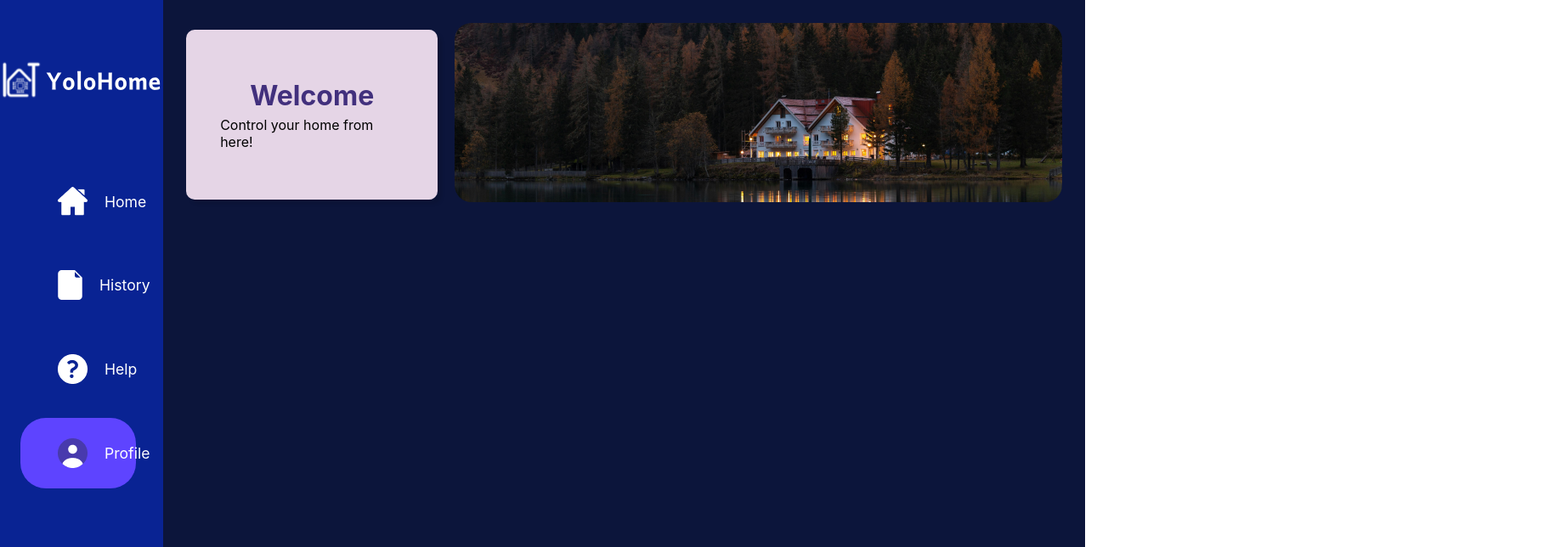
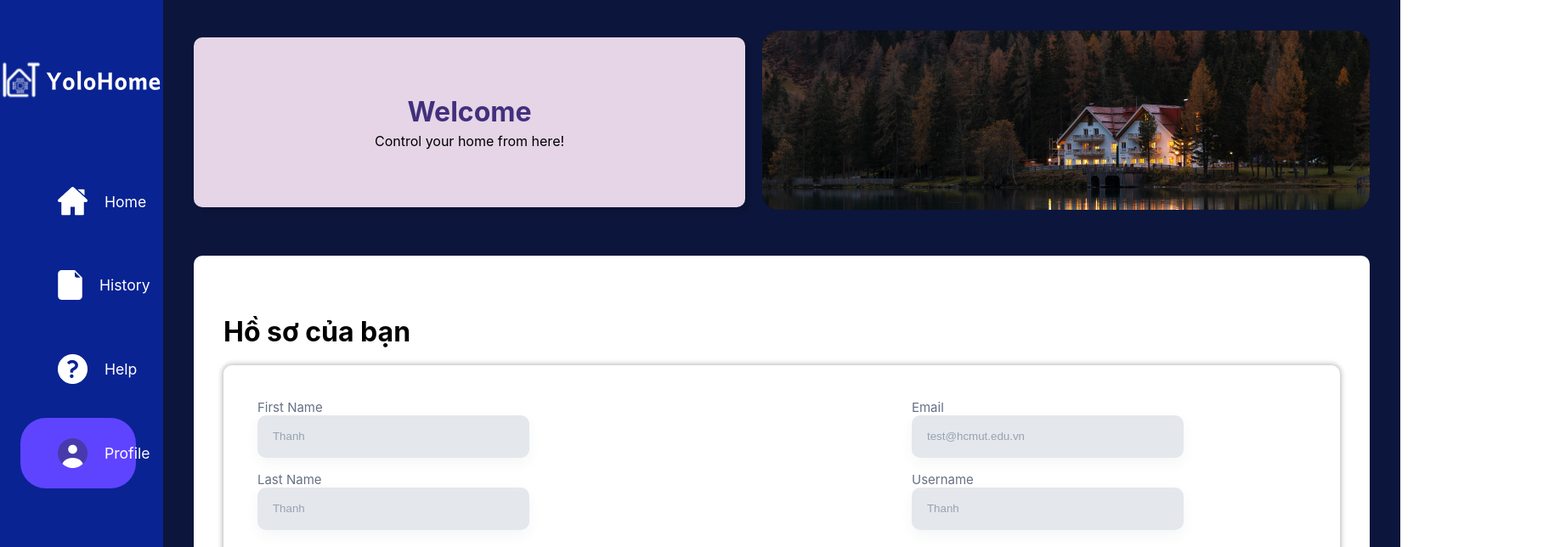
Before and after one commit to ShunPeng1/Multi-Disciplinary-Project, a React (Create React App) app in the folder WebApplication/yolohome-client/: page /profile in a window 1280 px wide. Shown: the top 644 px of the page at 85% size, 1843 px wide, since content can reach past the window. Built offline with nearby package versions, Linux system fonts and the light colour scheme.

Commit message:
feat: Profile Page
feat: Profile Page

```diff
--- a/WebApplication/yolohome-client/src/pages/Profile/Profile.css
+++ b/WebApplication/yolohome-client/src/pages/Profile/Profile.css
@@ -1,14 +1,75 @@
+.profile {
+  display: flex;
+  flex-direction: column;
+  height: 100vh; /* Ensure the profile component covers the entire viewport height */
+  background-color: #0C153B;
+  width: 182vh;
+}
+
 .profile .contentSection2 {
     flex-grow: 1;
     width: 100%;
+    /* padding: 2.5% 2.5% 0 2.5%; */
     padding: 2.5% 2.5% 0 2.5%;
     background-color: #0C153B;
 }
 
-.profile {
+.profile .contentSection {
+  flex-grow: 1;
+  width: 100%;
+  height: 60%;
+  /* padding: 2.5% 2.5% 0 2.5%; */
+  padding: 5% 2.5% 0 2.5%;
+  background-color: #fff;
+  border-radius: 10px;
+}
+
+
+/* Profile.css */
+.profile .profilee {
   display: flex;
-  width: 106%;
-  min-height: 100vh;
-  max-height: 100%;
   flex-direction: column;
+  margin-top: 20px;
+  padding: 40px; /* Increase padding to make the box bigger */
+  border-radius: 10px;
+  color: rgba(102,112,133,1);
+  font-size: 15px;
+  box-shadow: 0 -4px 4px 0px rgba(0, 0, 0, 0.1),
+            4px 0 4px 0 rgba(0, 0, 0, 0.1),
+            0 4px 4px 0 rgba(0, 0, 0, 0.1),
+            -4px 0 4px 0 rgba(0, 0, 0, 0.1);
 }
+
+
+.profile .specialWelcomee {
+  color: #000;
+  font-size: 2em;
+  font-weight: bold;
+  margin-bottom: 5px;
+}
+
+.profile .info {
+  display: flex;
+  justify-content: space-between;
+}
+/* Profile.css */
+.profile .accountProp {
+  display: flex;
+}
+
+.profile .accountProp .column {
+  flex: 1;
+  margin-right: 450px; /* Add spacing between columns */
+}
+
+.profile .disableInput:disabled {
+  width: 25vw;
+  height: 50px;
+  border-radius: 10px;
+  border: none;
+  background: #E4E7EC;
+  box-shadow: 0px 6px 15px 0px rgba(64, 79, 104, 0.05);
+  padding: 16px 18px;
+  color: #98A2B3;
+  margin-bottom: 16px;
+}
--- a/WebApplication/yolohome-client/src/pages/Profile/index.jsx
+++ b/WebApplication/yolohome-client/src/pages/Profile/index.jsx
@@ -3,17 +3,62 @@ import "./Profile.css";
 import Header from "../../components/Header/Header";
 
 const Profile = () => {
+  return (
+    <div className="profile">
+      <div className="contentSection2">
+        <div className="import-header2">
+          <Header />
+        </div>
 
-    return (
-        <div className = "profile">
-            <div className="contentSection2">
-                <div className = "import-header2">
-                    <Header />
+        <div className="contentSection">
+          <div className="welcome">
+            <p className="specialWelcomee">Hồ sơ của bạn</p>
+          </div>
+          <div className="profilee">
+            <div className="info">
+              <div className="accountProp">
+                <div className="column">
+                  {/* first column */}
+                  <p>First Name</p>
+                  <input
+                    type="text"
+                    disabled="disabled"
+                    value="Thanh"
+                    className="disableInput"
+                  />
+                  <p>Last Name</p>
+                  <input
+                    type="text"
+                    disabled="disabled"
+                    value="Thanh"
+                    className="disableInput"
+                  />
+
                 </div>
-
+                <div className="column">
+                  {/* second column */}
+                  <p>Email</p>
+                  <input
+                    type="text"
+                    disabled="disabled"
+                    value="test@hcmut.edu.vn"
+                    className="disableInput"
+                  />
+                  <p>Username</p>
+                  <input
+                    type="text"
+                    disabled="disabled"
+                    value="Thanh"
+                    className="disableInput"
+                  />
+                </div>
+              </div>
             </div>
+          </div>
         </div>
-    );
-}
+      </div>
+    </div>
+  );
+};
 
 export default Profile;
```
